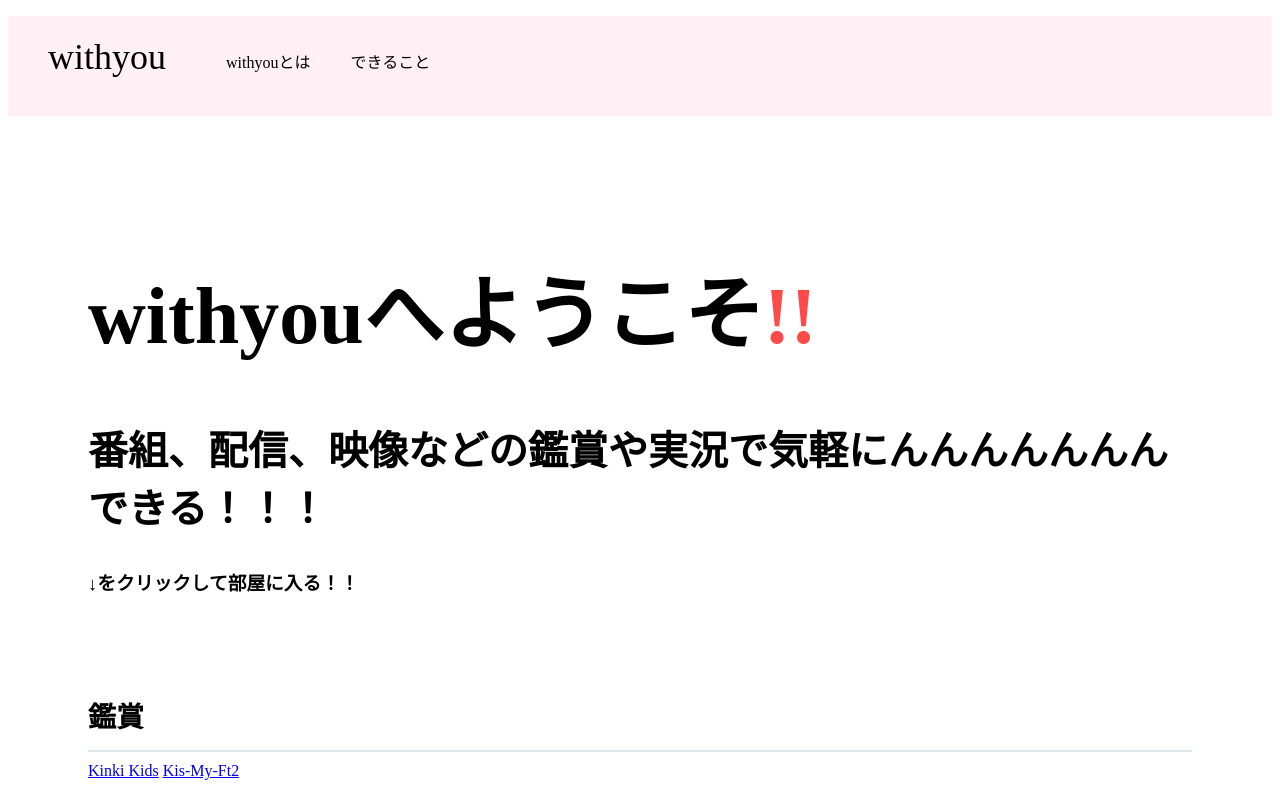
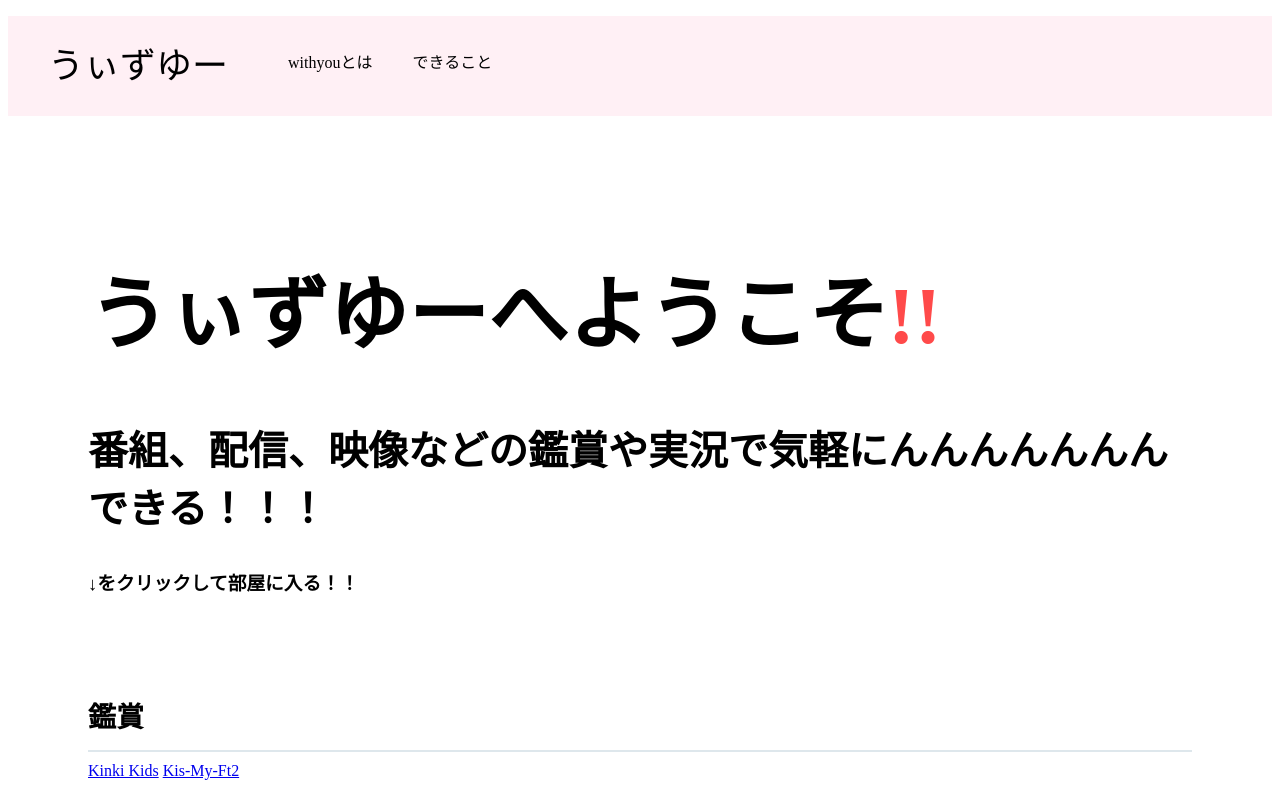
Before and after one commit to rika0001/rika0001.github.io, a plain HTML site: page index.html in a window 1280 px wide. Shown: the top 800 px of the page. Drawn offline with Linux system fonts and the light colour scheme.

Commit message:
ひらがなに

```diff
--- a/index.html
+++ b/index.html
@@ -7,7 +7,7 @@
   </head>
   <body>
     <div class="header">
-      <div class="header-logo">withyou</div>
+      <div class="header-logo">うぃずゆー</div>
       <div class="header-list">
         <ul>
           <li>withyouとは</li>
@@ -18,7 +18,7 @@
     </div>
     <div class="main">
       <div class="copy-container">
-        <h1>withyouへようこそ<span>!!</span></h1>
+        <h1>うぃずゆーへようこそ<span>!!</span></h1>
 		<h2>番組、配信、映像などの鑑賞や実況で気軽にんんんんんんんできる！！！</h2>
 		<h3>↓をクリックして部屋に入る！！</h3>
       </div>
```
